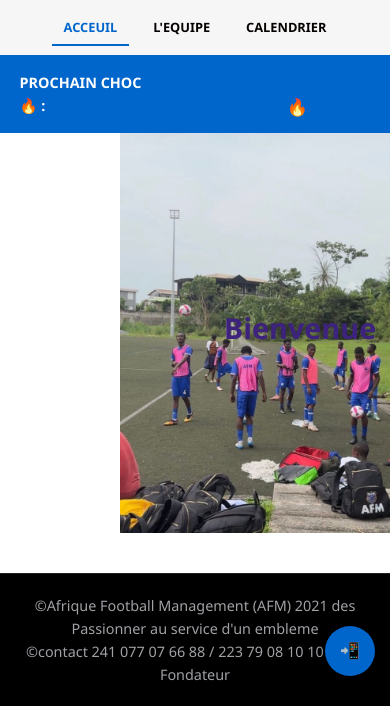
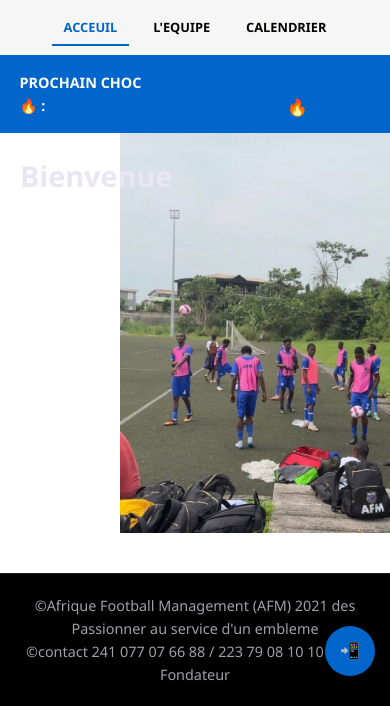
Before and after one commit to hitlairepacha-cpu/AFM, a plain HTML site: page index.html in a window 390 px wide. Shown: the part 153-859 px from the top of the page. Drawn offline with Linux system fonts and the light colour scheme.

Commit message:
on espere

```diff
--- a/style.css
+++ b/style.css
@@ -592,6 +592,8 @@ hero-overlay {
         padding: 0 !important;
         overflow: hidden !important;
         display: block !important;
+        object-position: center !important;
+        object-fit: cover !important;
     }
 
     .carousel-container.hero-carousel img {
@@ -610,8 +612,8 @@ hero-overlay {
         height: 100% !important;
         display: flex !important;
         flex-direction: column !important;
-        justify-content: center !important;
-        align-items: center !important;
+        justify-content: baseline !important;
+        align-items: baseline !important;
         text-align: baseline !important;
         padding: 20px !important;
         box-sizing: border-box !important;
@@ -619,7 +621,7 @@ hero-overlay {
 
     #carousel-container .hero-overlay h1 {
         font-size: 1.8rem !important;
-        color: #3d227e !important;
+        color: #e9e5f3 !important;
         margin: 0 0 10px 0 !important;
     }
 
```
